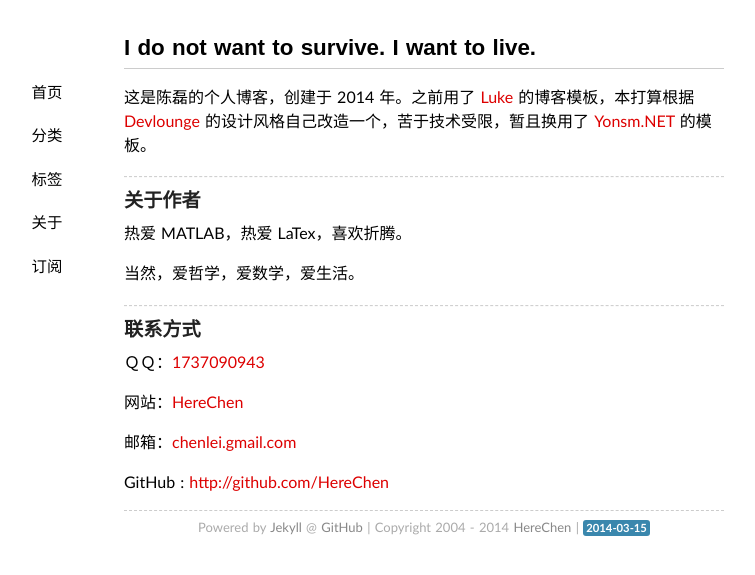
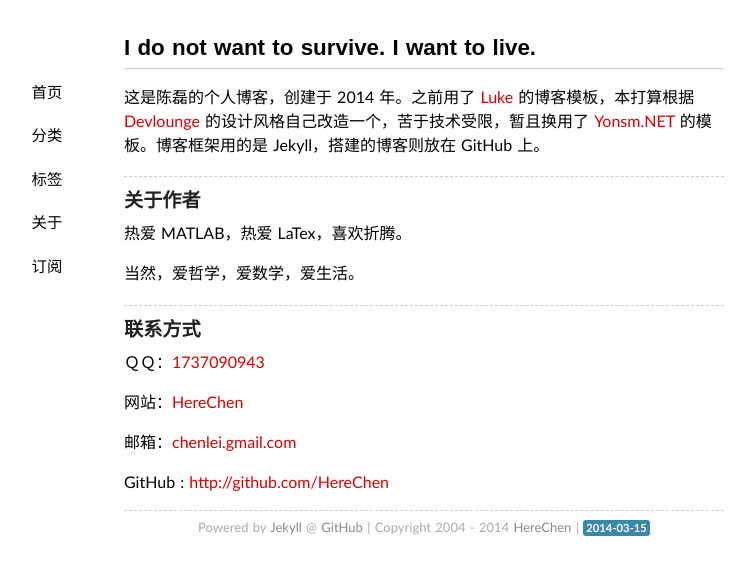
Before and after one commit to Xuezhiyuanlin/herechen.github.io, a Jekyll site: the page built from about/index.md, in a window 1280 px wide. Shown: the top 575 px of the page, without its empty margins (216-971 px from the left). Built offline with Jekyll 4.4.1, drawn with Linux system fonts in a browser that asks for light colours; some web fonts are replaced; Markdown is read by kramdown in place of the engine named in the settings.

Commit message:
herechen

```diff
--- a/about/index.md
+++ b/about/index.md
@@ -5,7 +5,7 @@ comments: no
 ---
 
 <!-- {{ site.about }} -->
-这是陈磊的个人博客，创建于 2014 年。之前用了 [Luke](http://geeklu.com) 的博客模板，本打算根据 [Devlounge](http://www.devlounge.net/) 的设计风格自己改造一个，苦于技术受限，暂且换用了 [Yonsm.NET](http://yonsm.net/) 的模板。
+这是陈磊的个人博客，创建于 2014 年。之前用了 [Luke](http://geeklu.com) 的博客模板，本打算根据 [Devlounge](http://www.devlounge.net/) 的设计风格自己改造一个，苦于技术受限，暂且换用了 [Yonsm.NET](http://yonsm.net/) 的模板。博客框架用的是 Jekyll，搭建的博客则放在 GitHub 上。
 
 ----
 
```
